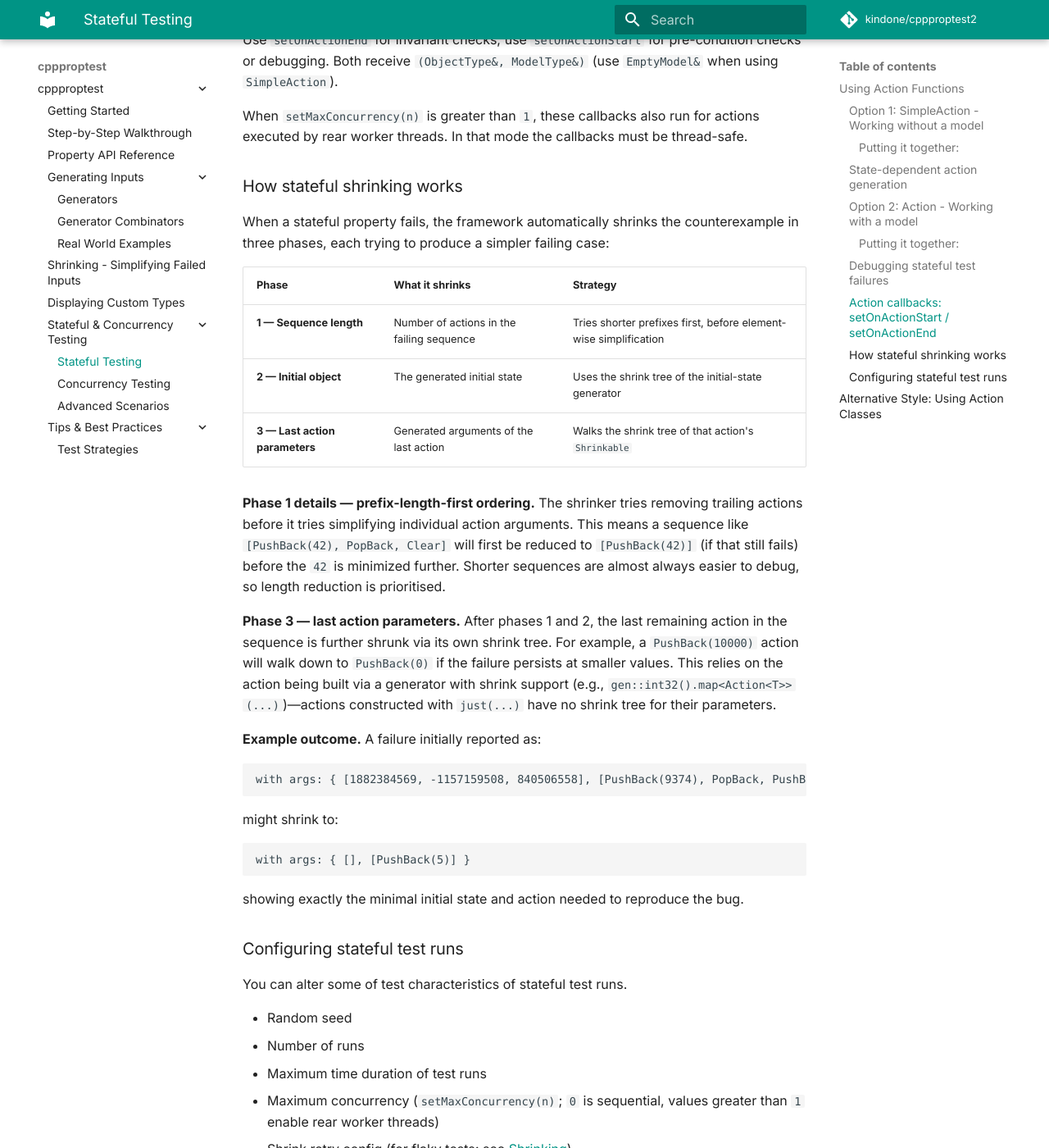
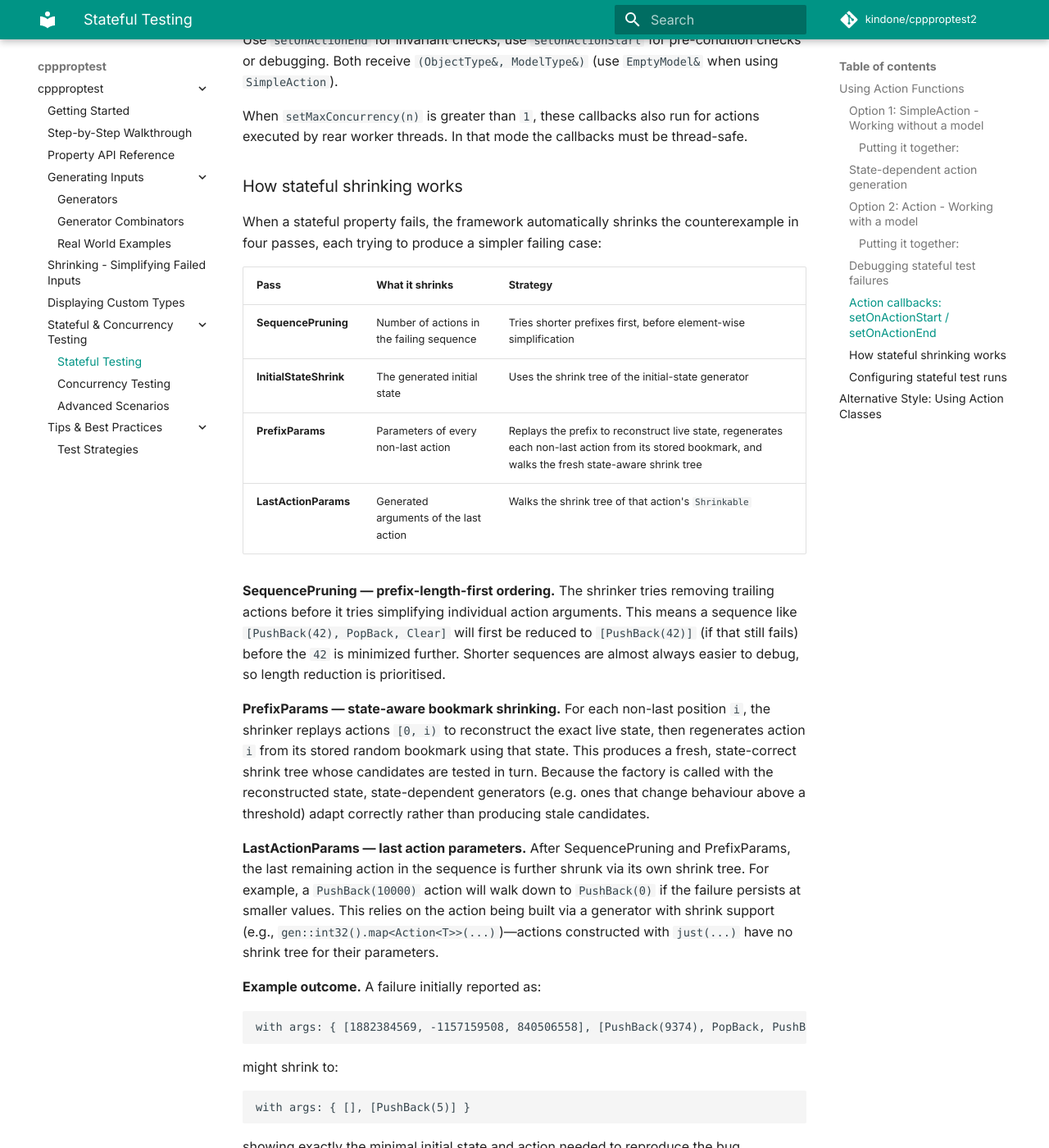
Before and after one commit to kindone/cppproptest2, an MkDocs documentation site: the page built from docs/StatefulTesting.md, in a window 1280 px wide and 1400 px high, scrolled down 7899 px. Shown: the whole window at 82% size. Built offline with MkDocs 1.6.1 and Material for MkDocs 9.7.7, drawn with Linux system fonts in a browser that asks for light colours; some web fonts are replaced; comment, search, counter and statistics services are not loaded.

Commit message:
Rename shrink phases to descriptive names throughout
  Phase 0  → ThreadReduction
  Phase 1  → SequencePruning
  Phase 2  → InitialStateShrink
  Phase 2b → PrefixParams
  Phase 3  → LastActionParams

Applied in shrink_pipeline.hpp comments, test names and docstrings
(test_stateful_function.cpp, test_concurrency_function.cpp), and
StatefulTesting.md (table updated to four named passes, PrefixParams row added,
section prose rewritten with new names).  Also rename Phase2bStateMachineModel
struct → ThreeStateModel to remove the phase-number from test infrastructure.

Co-Authored-By: Claude Sonnet 4.6 <noreply@anthropic.com>

````diff
--- a/docs/StatefulTesting.md
+++ b/docs/StatefulTesting.md
@@ -346,17 +346,20 @@ When `setMaxConcurrency(n)` is greater than `1`, these callbacks also run for ac
 
 ### How stateful shrinking works
 
-When a stateful property fails, the framework automatically shrinks the counterexample in three phases, each trying to produce a simpler failing case:
+When a stateful property fails, the framework automatically shrinks the counterexample in four passes, each trying to produce a simpler failing case:
 
-| Phase | What it shrinks | Strategy |
-|-------|----------------|----------|
-| **1 — Sequence length** | Number of actions in the failing sequence | Tries shorter prefixes first, before element-wise simplification |
-| **2 — Initial object** | The generated initial state | Uses the shrink tree of the initial-state generator |
-| **3 — Last action parameters** | Generated arguments of the last action | Walks the shrink tree of that action's `Shrinkable` |
+| Pass | What it shrinks | Strategy |
+|------|----------------|----------|
+| **SequencePruning** | Number of actions in the failing sequence | Tries shorter prefixes first, before element-wise simplification |
+| **InitialStateShrink** | The generated initial state | Uses the shrink tree of the initial-state generator |
+| **PrefixParams** | Parameters of every non-last action | Replays the prefix to reconstruct live state, regenerates each non-last action from its stored bookmark, and walks the fresh state-aware shrink tree |
+| **LastActionParams** | Generated arguments of the last action | Walks the shrink tree of that action's `Shrinkable` |
 
-**Phase 1 details — prefix-length-first ordering.** The shrinker tries removing trailing actions before it tries simplifying individual action arguments. This means a sequence like `[PushBack(42), PopBack, Clear]` will first be reduced to `[PushBack(42)]` (if that still fails) before the `42` is minimized further. Shorter sequences are almost always easier to debug, so length reduction is prioritised.
+**SequencePruning — prefix-length-first ordering.** The shrinker tries removing trailing actions before it tries simplifying individual action arguments. This means a sequence like `[PushBack(42), PopBack, Clear]` will first be reduced to `[PushBack(42)]` (if that still fails) before the `42` is minimized further. Shorter sequences are almost always easier to debug, so length reduction is prioritised.
 
-**Phase 3 — last action parameters.** After phases 1 and 2, the last remaining action in the sequence is further shrunk via its own shrink tree. For example, a `PushBack(10000)` action will walk down to `PushBack(0)` if the failure persists at smaller values. This relies on the action being built via a generator with shrink support (e.g., `gen::int32().map<Action<T>>(...)`)—actions constructed with `just(...)` have no shrink tree for their parameters.
+**PrefixParams — state-aware bookmark shrinking.** For each non-last position `i`, the shrinker replays actions `[0, i)` to reconstruct the exact live state, then regenerates action `i` from its stored random bookmark using that state. This produces a fresh, state-correct shrink tree whose candidates are tested in turn. Because the factory is called with the reconstructed state, state-dependent generators (e.g. ones that change behaviour above a threshold) adapt correctly rather than producing stale candidates.
+
+**LastActionParams — last action parameters.** After SequencePruning and PrefixParams, the last remaining action in the sequence is further shrunk via its own shrink tree. For example, a `PushBack(10000)` action will walk down to `PushBack(0)` if the failure persists at smaller values. This relies on the action being built via a generator with shrink support (e.g., `gen::int32().map<Action<T>>(...)`)—actions constructed with `just(...)` have no shrink tree for their parameters.
 
 **Example outcome.** A failure initially reported as:
 ```
````
Also changed, not shown: 3 other files.
